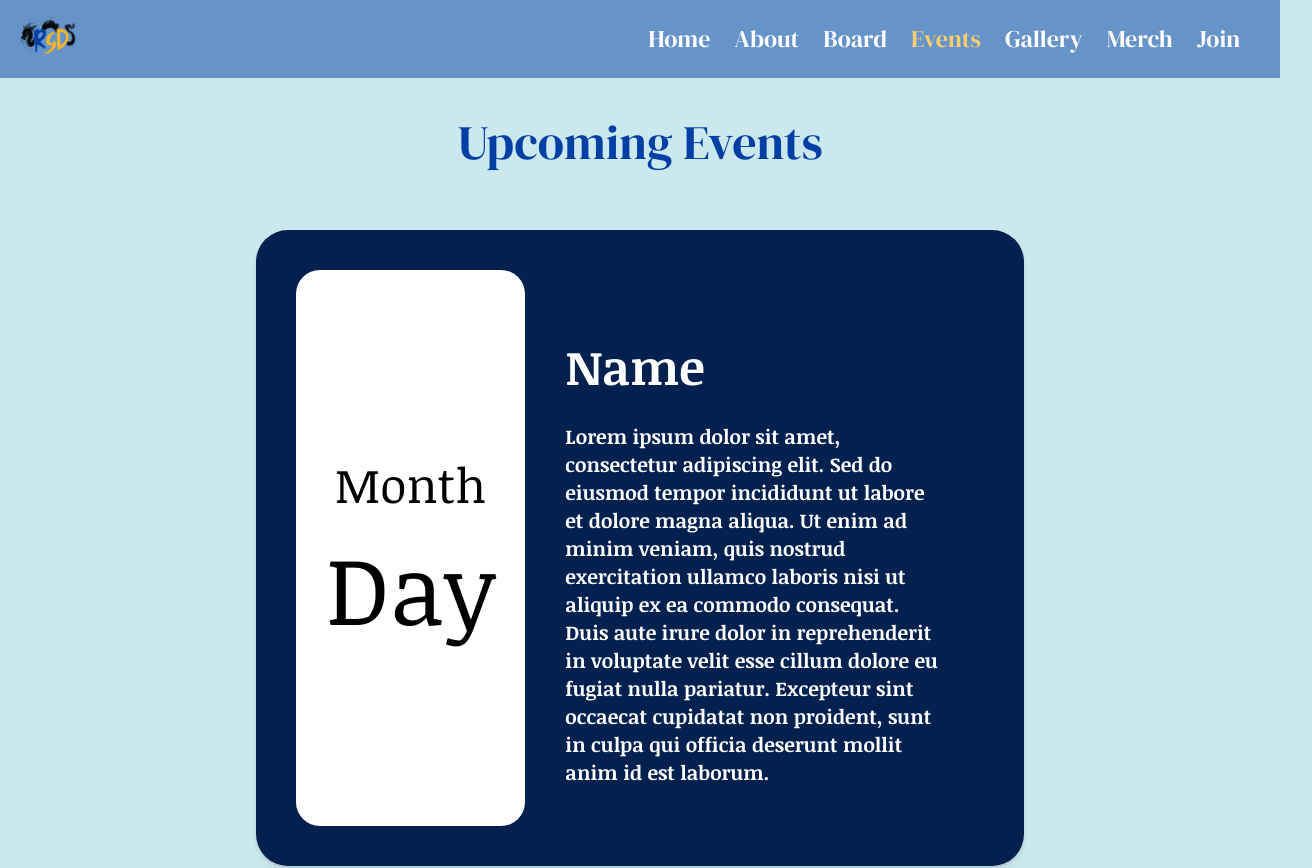
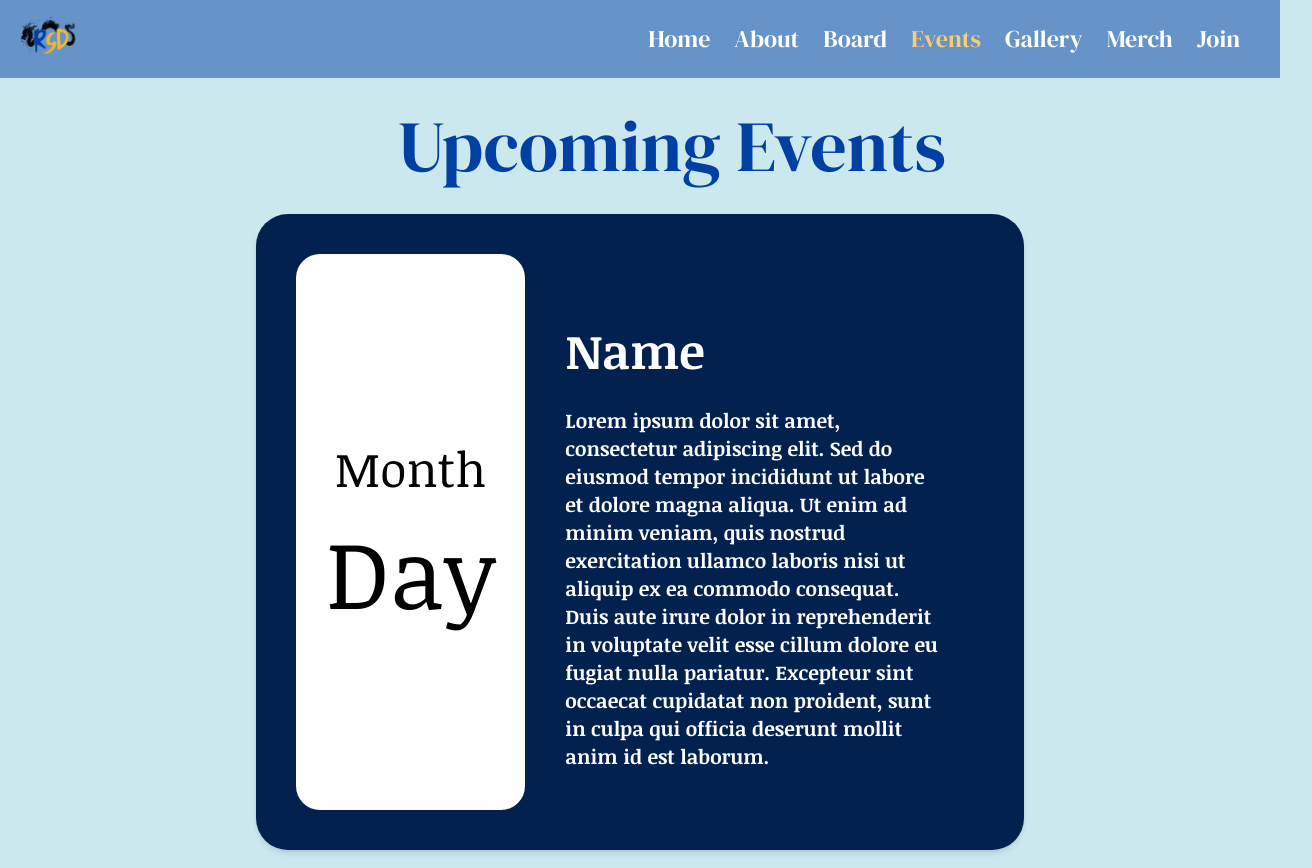
Before and after one commit to acm-ucr/rsd-website, a Next.js app: page /events in a window 1280 px wide. Shown: the top 868 px of the page, 1312 px wide, since content can reach past the window. Built offline with nearby package versions, Linux system fonts and the light colour scheme.

Commit message:
Updating title with the header component

```diff
--- a/src/app/events/page.tsx
+++ b/src/app/events/page.tsx
@@ -1,5 +1,6 @@
 import Image from "next/image";
 import UpcomingCard from "@/components/events/UpcomingCard";
+import Header from "@/components/Header";
 import EventsWave from "@/public/events/eventsWave.webp";
 
 const UpcomingEventsInfo = [
@@ -21,12 +22,8 @@ const UpcomingEventsInfo = [
 const Events = () => {
   return (
     <div className="relative">
-      <div className="my-10 flex flex-wrap justify-center">
-        <header className="text-rsd-title-blue font-rsd-main text-5xl">
-          Upcoming Events
-        </header>
-      </div>
-      <div className="my-16 flex flex-wrap justify-center gap-y-8">
+      <Header text = "Upcoming Events"/>
+      <div className="mb-16 flex flex-wrap justify-center gap-y-8">
         {UpcomingEventsInfo.map(({ Month, Date, Name, Desc }, index) => (
           <UpcomingCard
             key={index}
```
